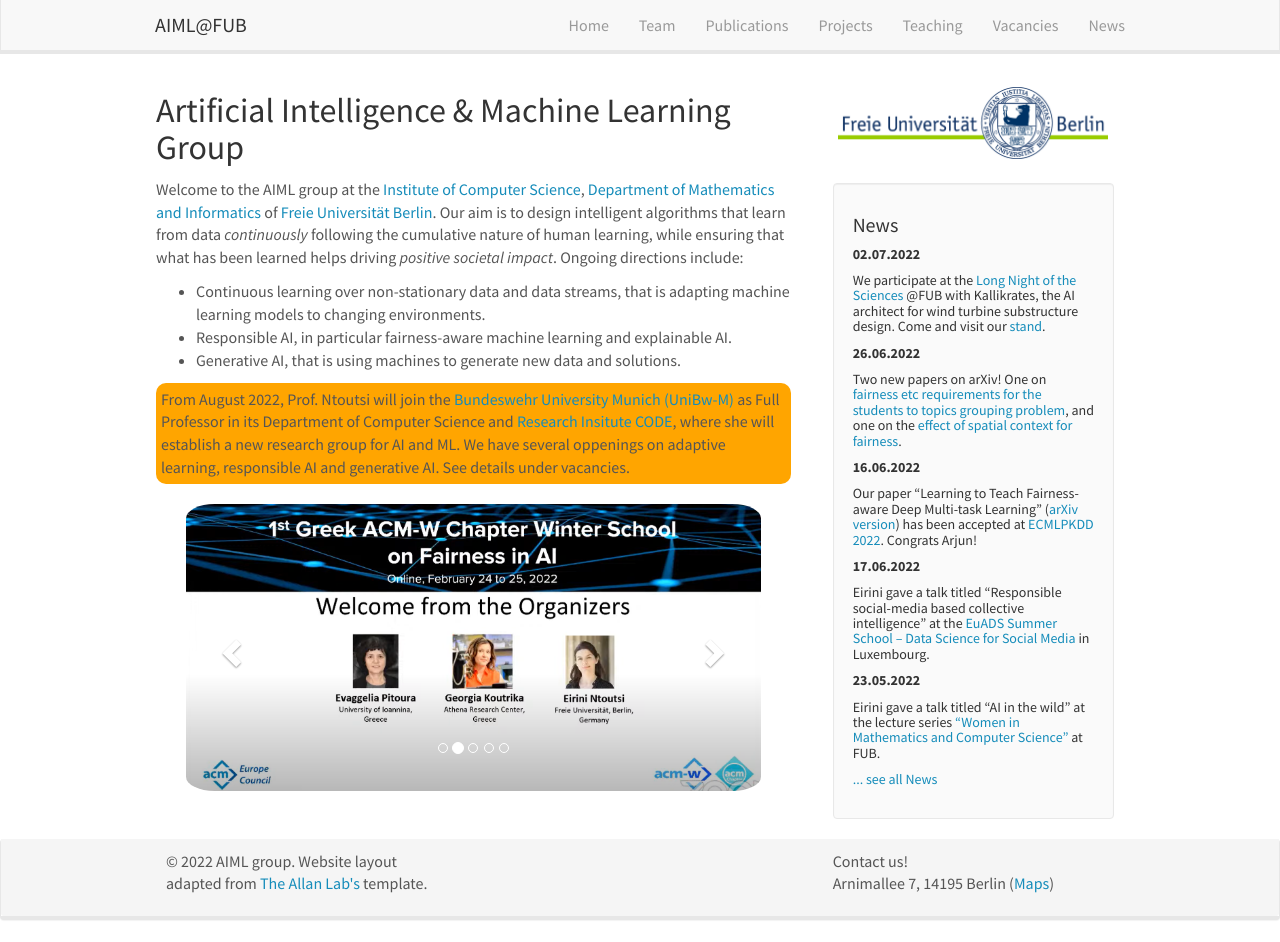
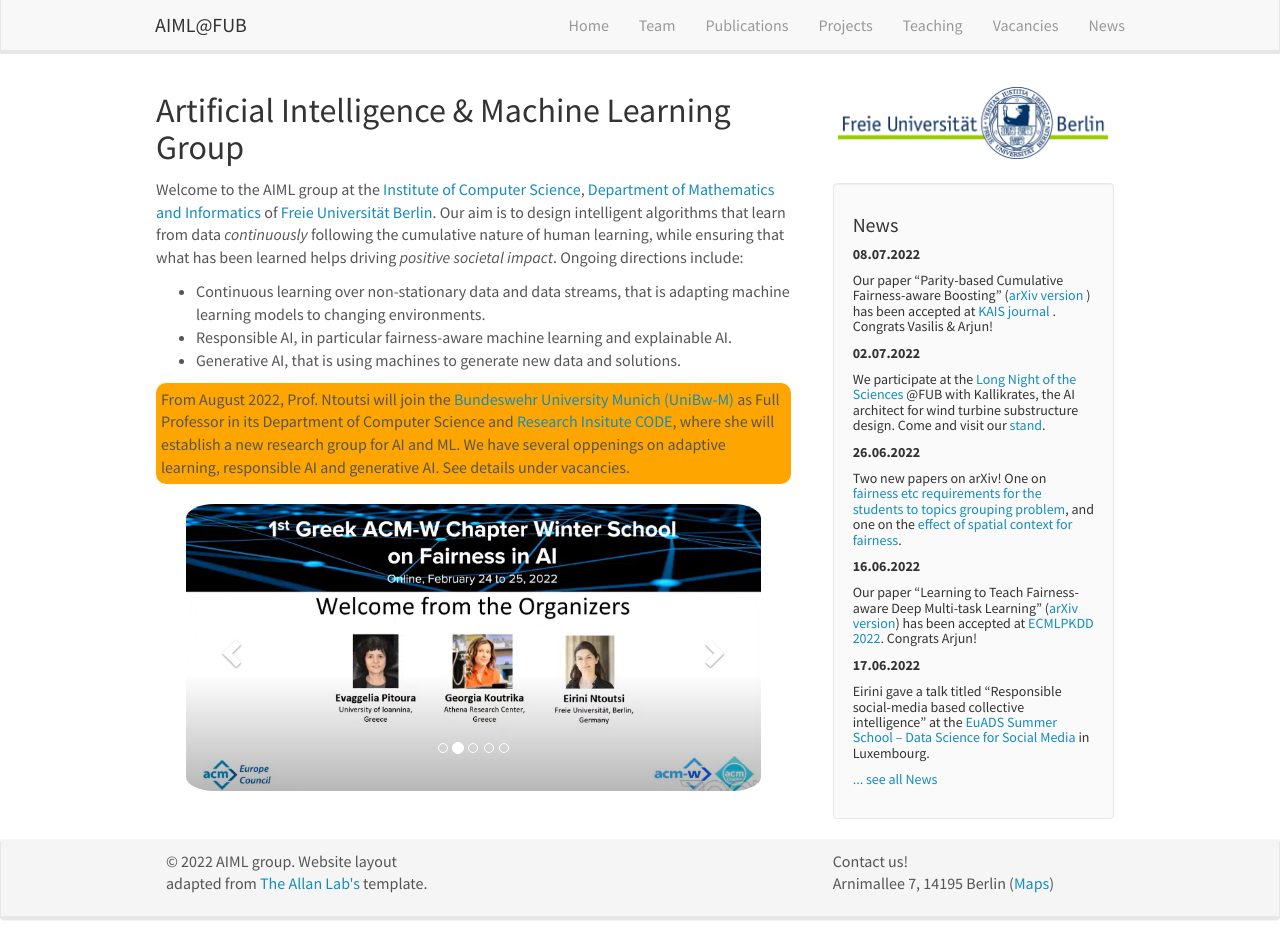
Before and after one commit to AIML-research/AIML-research.github.io, a Jekyll site: the page built from _pages/home.md, in a window 1280 px wide and 942 px high. Built offline with Jekyll 4.4.1, drawn with Linux system fonts in a browser that asks for light colours; nearby versions of some CDN libraries.

Commit message:
Update news.yml

```diff
--- a/_data/news.yml
+++ b/_data/news.yml
@@ -1,3 +1,5 @@
+- date: 08.07.2022
+  headline: Our paper "Parity-based Cumulative Fairness-aware Boosting" (<a href = "https://arxiv.org/pdf/2201.01148v1.pdf" target = "_new">arXiv version </a>) has been accepted at <a href = "https://www.springer.com/journal/10115" target ="_new"> KAIS journal </a>. Congrats Vasilis & Arjun!
 - date: 02.07.2022
   headline: We participate at the <a href="https://www.langenachtderwissenschaften.de/programm" target="_new">Long Night of the Sciences</a> @FUB with Kallikrates, the AI architect for wind turbine substructure design. Come and visit our <a href="https://pbs.twimg.com/media/FWb_nBJXEAIDVAN?format=jpg&name=large" target="_new"> stand</a>.
 - date: 26.06.2022
```
